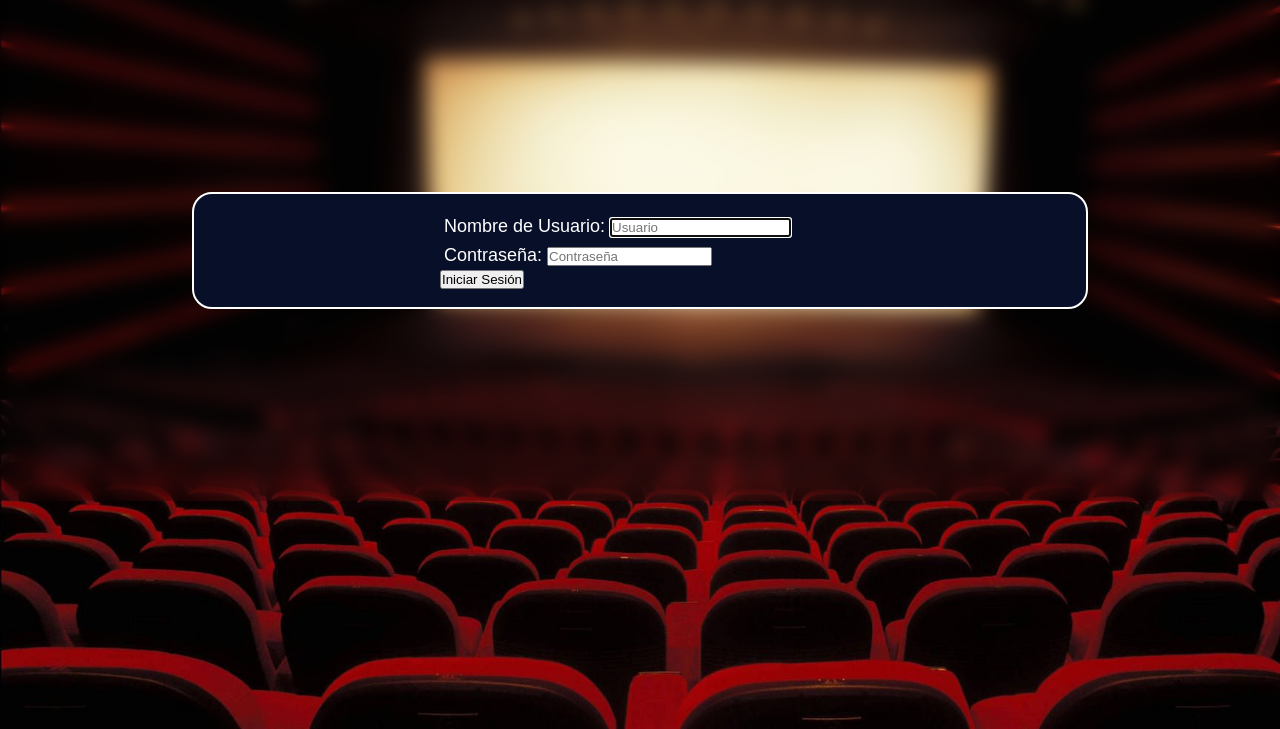
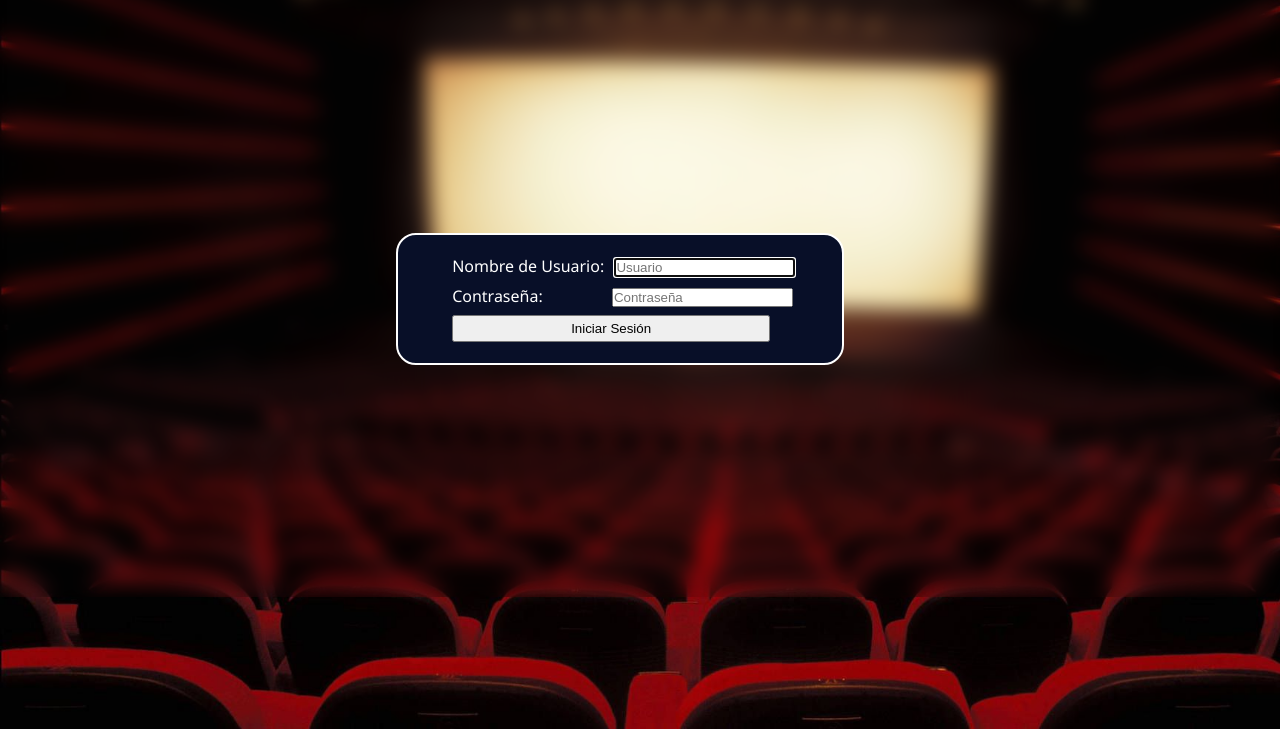
Before and after one commit to FacundoElizalde/Trabajo-Final-Programaci-n-II, a Flask app: page /login in a window 1280 px wide. Shown: the part 71-800 px from the top of the page. Run offline with Flask 3, Linux system fonts and the light colour scheme.

Commit message:
final estilos login

```diff
--- a/static/css/e_index.css
+++ b/static/css/e_index.css
@@ -143,7 +143,7 @@ h1{
     padding: 0.01%;
 }
 .login_deco{
-    padding: 15%;
+    padding: 18.2%;
 }
 .form{
     color: white;
@@ -155,17 +155,30 @@ h1{
     border-radius: 20px;
     background-color: #080f28;
     padding: 2%;
+    margin-left: 20%;
+    margin-right: 25%;
+    padding-left: 9%;
 }
 .username_deco, .contraseña_deco{
     padding: 1%;
     width: 400px;
-    font-size: 18px;
+    font-family: 'Segoe UI';
+}
+.iniciar_deco{
+    margin: 1%;
+    padding: 1%;
+    width: 318px;
+}
+.contraseña_place{
+    margin-left: 65px;
+}
+.usuario_place{
+    margin-left: 6px;
 }
 .form-container > div {
     display: flex;
     align-items: center;
     margin-bottom: 10px;
-
 }
 .form-container label {
     width: 170px;
--- a/templates/perfil.html
+++ b/templates/perfil.html
@@ -9,15 +9,15 @@
 
       <div class="username_deco">
         <label for="username">Nombre de Usuario: </label>
-        <input type="text" placeholder="Usuario" name="username" required autofocus id="input_texto" item-height="18px">
+        <input class="usuario_place" type="text" placeholder="Usuario" name="username" required autofocus id="input_texto">
       </div>
 
       <div class="contraseña_deco">
         <label for="password">Contraseña: </label>
-        <input type="password" placeholder="Contraseña" name="password" required id="input_texto" size="18">
+        <input class="contraseña_place" type="password" placeholder="Contraseña" name="password" required id="input_texto">
       </div>
 
-      <input type="submit" value="Iniciar Sesión" id="boton_iniciar_sesion">
+      <input class="iniciar_deco" type="submit" value="Iniciar Sesión" id="boton_iniciar_sesion">
 
     </form>
 
```
Also changed, not shown: static/css/e_perfil.css (deleted, +0 -10 lines).
